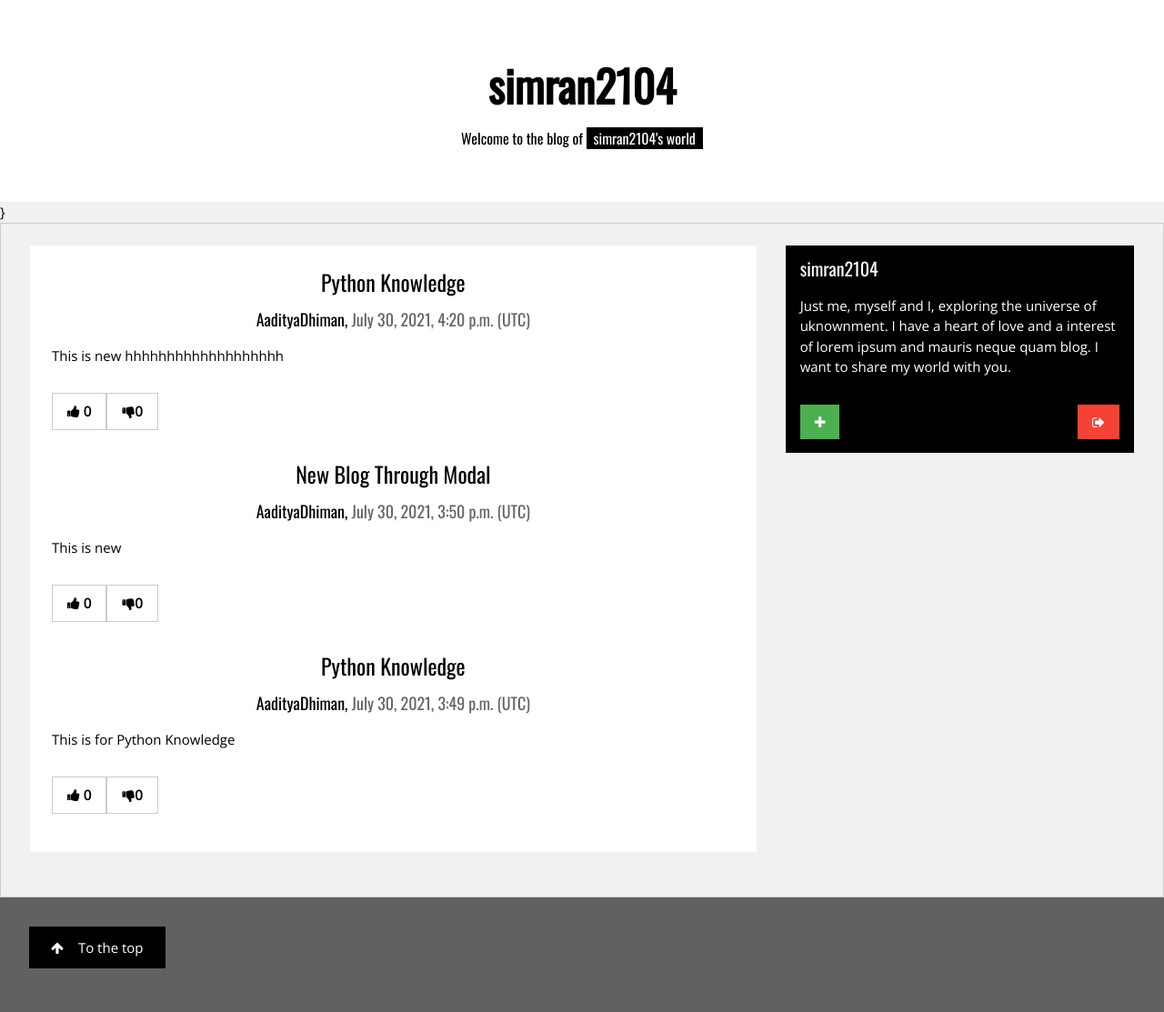
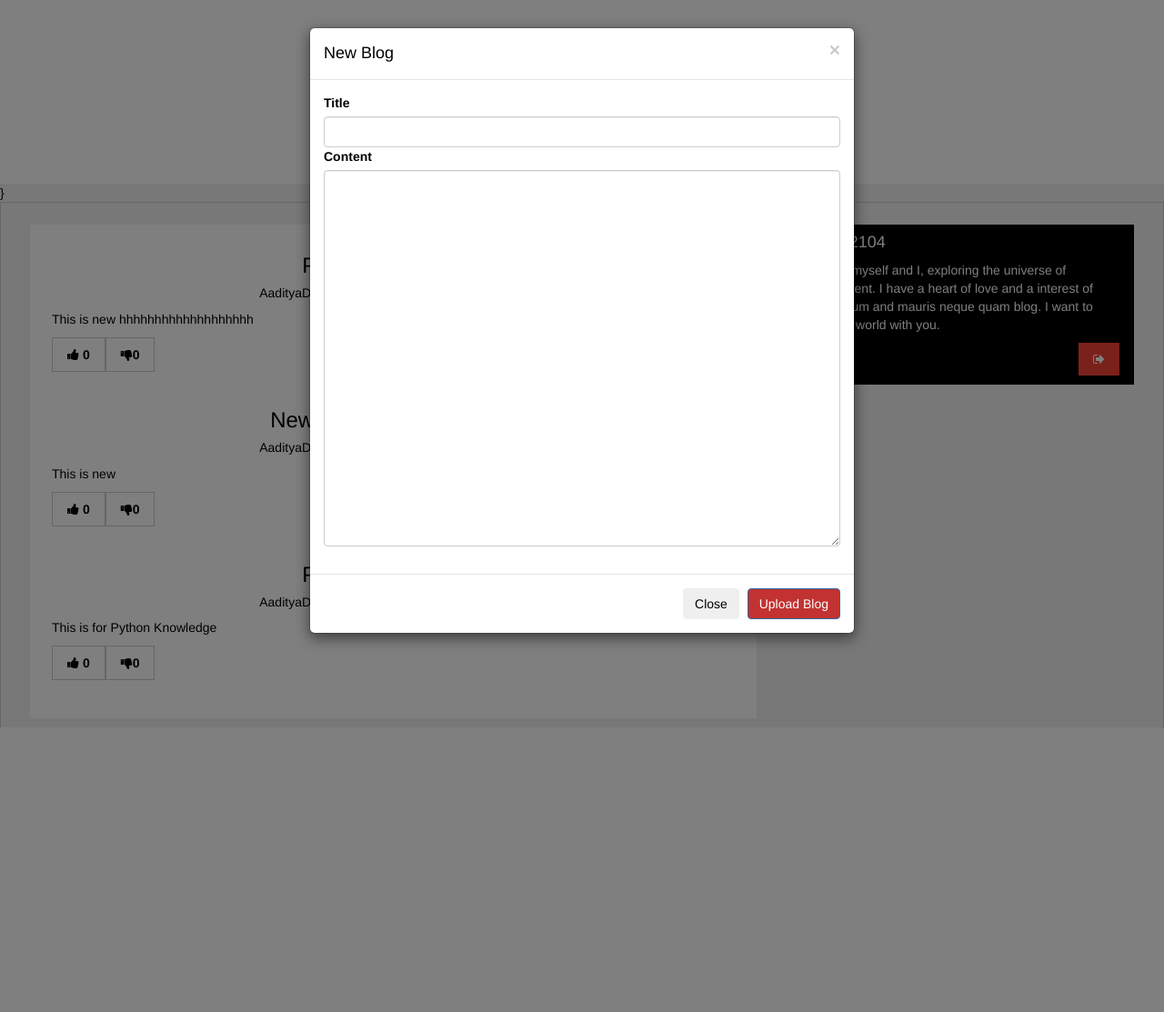
Before and after one commit to simran2104/Blogging-Website-using-Django, a Django app: page / in a window 1280 px wide. Shown: the whole page at 91% size. After the commit the page ends 800 px from the top, so only its background shows below. Run offline with Django 3.2, Linux system fonts and the light colour scheme; a user stored in the database is signed in; data comes from the database, SQL or seed files in the repository; both versions use the stored data as it was after the commit; some libraries are stand-ins or nearby versions.

Commit message:
edited some files

```diff
--- a/Blog/models.py
+++ b/Blog/models.py
@@ -4,7 +4,8 @@
 
 # Create your models here.
 class Post(models.Model):
-    title = models.CharField(max_length=200, unique=True)
+    id=models.AutoField(primary_key=True)
+    title = models.CharField(max_length=200)
     # slug = models.SlugField(max_length=200, unique=True)
     author = models.ForeignKey(User, on_delete= models.CASCADE,related_name='blog_posts')
     updated_on = models.DateTimeField(auto_now= True)
--- a/Blog/views.py
+++ b/Blog/views.py
@@ -7,6 +7,24 @@
 
 # Create your views here.
 def index(request):
+    if request.method == "POST":
+        if 'title' in request.POST:
+            title = request.POST["title"]
+            content = request.POST["content"]
+            q = Post(author=request.user, title=title, content=content)
+            q.save()
+            messages.success(request, "Blog has uploaded!")
+        elif 'like' in request.POST:
+            blog_id = list(request.POST.keys())[1]
+            blog = Post.objects.filter(id=blog_id)
+            blog.like += 1
+            blog.save()
+            messages.success(request, "Blog has uploaded!")
+        else:
+            blog_id = list(request.POST.keys())[1]
+            del_blog = Post.objects.filter(id=blog_id)
+            del_blog.delete()
+            messages.success(request, "Blog removed from Uploaded!")
 
     posts = Post.objects.all()
 
@@ -15,22 +33,24 @@
     }
     return render(request, 'index.html', context=context)
 
+
+
 @login_required(login_url='login')
 def upload(request):
     if request.method == "POST":
         if 'title' in request.POST:
             name = request.POST["title"]
             content = request.POST["content"]
-            q = UploadBlog(author=request.user, title=title, content=content)
+            q = Post(author=request.user, title=title, content=content)
             q.save()
             messages.success(request, "Blog has uploaded!")
         else:
             blog_id = list(request.POST.keys())[1]
-            del_blog = UploadBlog.objects.filter(user=request.user, id=blog_id)
+            del_blog = Post.objects.filter(user=request.user, id=blog_id)
             del_blog.delete()
             messages.success(request, "Blog removed from Uploaded!")
 
 
-    blogs = UploadBlog.objects.filter(user=request.user).distinct()
+    blogs = Post.objects.all()
     context = {'blogs': blogs}
-    return render(request, 'upload.html', context=context)
+    return render(request, 'index.html', context=context)
--- a/templates/index.html
+++ b/templates/index.html
@@ -37,6 +37,10 @@
 
 
  {% block blog %}
+
+
+
+
 <div class="w3-container w3-white w3-margin w3-padding-large">
   {% for post in posts %}
         <div class="w3-center">
@@ -49,16 +53,73 @@
           <p>{{post.content}}</p>
           {% if post.author == request.user %}
 
-          <p class="w3-right"><a class="w3-button w3-red" ><b><i class="fa fa-trash-o"></i></b></a></p>
-          <p class="w3-right"><a class="w3-button w3-orange" ><b><i class="fa fa-pencil-square-o"></i></b></a></p>
-          <p class="w3-clear"></p>
+
+          <form method="post">
+          {% csrf_token %}
+          <p class="w3-right">
+          <button class="w3-button w3-red" type="submit" value="delete" name={{post.id}}><b><i class="fa fa-trash-o"></i></b></button></p>
+        </form>
+
+<p class="w3-right"><button class="w3-button w3-orange" id="myBtn" data-toggle="modal" data-target="#mModal"><b><i class="fa fa-pencil-square-o"></i></b></button></p>
+
+          <form method="post">
+                        {% csrf_token %}
+
+                          <!-- Modal -->
+                          <div class="modal fade" id="mModal" role="dialog">
+                            <div class="modal-dialog">
+
+                              <!-- Modal content-->
+                              <div class="modal-content">
+                                <div class="modal-header">
+                                  <button type="button" class="close" data-dismiss="modal">&times;</button>
+                                  <h4 class="modal-title" style="color: black;">Modify Blog</h4>
+                                </div>
+                                <div class="modal-body">
+                                  <form>
+                                  <div class="form-group">
+                                                <label for="title" class="col-form-label" style="color: black;">Title</label>
+                                                <input type="text" class="form-control" id="title"
+                                                    name="title" value="{{ post.title }}" required>
+
+                                                <label for="content" class="col-form-label" style="color: black;">Content</label>
+                                                <textarea type="text" class="form-control" id="content"
+                                                    name="content" rows="20" cols="50" required>{{ post.content }}</textarea>
+
+                                               <label for="modify" class="col-form-label" style="color: black;">Modify</label>
+                                                <input type="radio"  id="modify"
+                                                    name="modify" required>
+                                    </div>
+                                  </form>
+                                </div>
+                                <div class="modal-footer">
+                                  <!-- <button type="button" class="btn btn-default" data-dismiss="modal">Close</button> -->
+                                  <button type="button" class="btn btn-secondary" data-dismiss="modal" style="color: black;">Close</button>
+                                  <button type="Submit" class="btn btn-primary" style="background-color: #c23232;">Modify Blog</button>
+                                </div>
+                              </div>
+
+                            </div>
+                          </div>
+
+                    </form>
+
+<p class="w3-clear"></p>
 
          {% else %}
 
-          <p class="w3-left"><button class="w3-button w3-white w3-border like yes" id="like" onclick="likeFunction(this)"><b><i class="fa fa-thumbs-up"></i> {{post.like}}</b></button><button class="w3-button w3-white w3-border unlike no" id="unlike" onclick="likeFunction(this)"><b><i class="fa fa-thumbs-down"></i>{{post.unlike}}</b></button></p>
+          <p class="w3-left">
+          <button class="w3-button w3-white w3-border like yes" type="submit" id="like" value="delete" name={{post.id}}><b><i class="fa fa-thumbs-up"></i> {{post.like}}</b></button></p>
+
+
+          <p class="w3-left">
+            <button class="w3-button w3-white w3-border unlike no" id="unlike" onclick="likeFunction(this)"><b><i class="fa fa-thumbs-down"></i>{{post.unlike}}</b></button>
+        </p>
           <p class="w3-clear"></p>
 
           {% endif %}
+
+          <p class="w3-clear"></p>
 
         </div>
     {% endfor %}
@@ -66,7 +127,17 @@
 
 
 {% endblock blog %}
+
+
  {% block intro %}
+
+
+
+<link rel="stylesheet" href="https://maxcdn.bootstrapcdn.com/bootstrap/3.4.1/css/bootstrap.min.css">
+  <script src="https://ajax.googleapis.com/ajax/libs/jquery/3.5.1/jquery.min.js"></script>
+  <script src="https://maxcdn.bootstrapcdn.com/bootstrap/3.4.1/js/bootstrap.min.js"></script>
+
+
 {% if request.user.is_active %}
 
 <!-- About/Information menu -->
@@ -78,7 +149,49 @@
           <h4>{{ request.user.username }}</h4>
           <p>Just me, myself and I, exploring the universe of uknownment. I have a heart of love and a interest of lorem ipsum and mauris neque quam blog. I want to share my world with you.</p>
           <p class="w3-right"><a class="w3-button w3-red" href="{% url 'logout' %}"><b><!-- LogOut  --><i class="fa fa-sign-out"></i></b></a></p>
-          <p class="w3-left"><a class="w3-button w3-green" onclick="myFunction('demo1')" id="myBtn"><b><!-- Create New blog  --><i class="fa fa-plus"></i></b></a></p>
+
+          <p class="w3-left"><button class="w3-button w3-green" id="myBtn" data-toggle="modal" data-target="#myModal"><b><!-- Create New blog  --><i class="fa fa-plus"></i></b></button></p>
+
+          <form method="post">
+                        {% csrf_token %}
+
+                          <!-- Modal -->
+                          <div class="modal fade" id="myModal" role="dialog">
+                            <div class="modal-dialog">
+
+                              <!-- Modal content-->
+                              <div class="modal-content">
+                                <div class="modal-header">
+                                  <button type="button" class="close" data-dismiss="modal">&times;</button>
+                                  <h4 class="modal-title" style="color: black;">New Blog</h4>
+                                </div>
+                                <div class="modal-body">
+                                  <form>
+                                  <div class="form-group">
+                                                <label for="title" class="col-form-label" style="color: black;">Title</label>
+                                                <input type="text" class="form-control" id="title"
+                                                    name="title" required>
+
+                                                <label for="content" class="col-form-label" style="color: black;">Content</label>
+                                                <textarea type="text" class="form-control" id="content"
+                                                    name="content" rows="20" cols="50" required></textarea>
+                                    </div>
+                                  </form>
+                                </div>
+                                <div class="modal-footer">
+                                  <!-- <button type="button" class="btn btn-default" data-dismiss="modal">Close</button> -->
+                                  <button type="button" class="btn btn-secondary" data-dismiss="modal" style="color: black;">Close</button>
+                                  <button type="Submit" class="btn btn-primary" style="background-color: #c23232;">Upload Blog</button>
+                                </div>
+                              </div>
+
+                            </div>
+                          </div>
+
+                    </form>
+
+
+
 
         </div>
       </div>
```
Also changed, not shown: Blog/migrations/0002_auto_20210730_2144.py (added), Blog/urls.py (line endings or trailing spaces), db.sqlite3.
